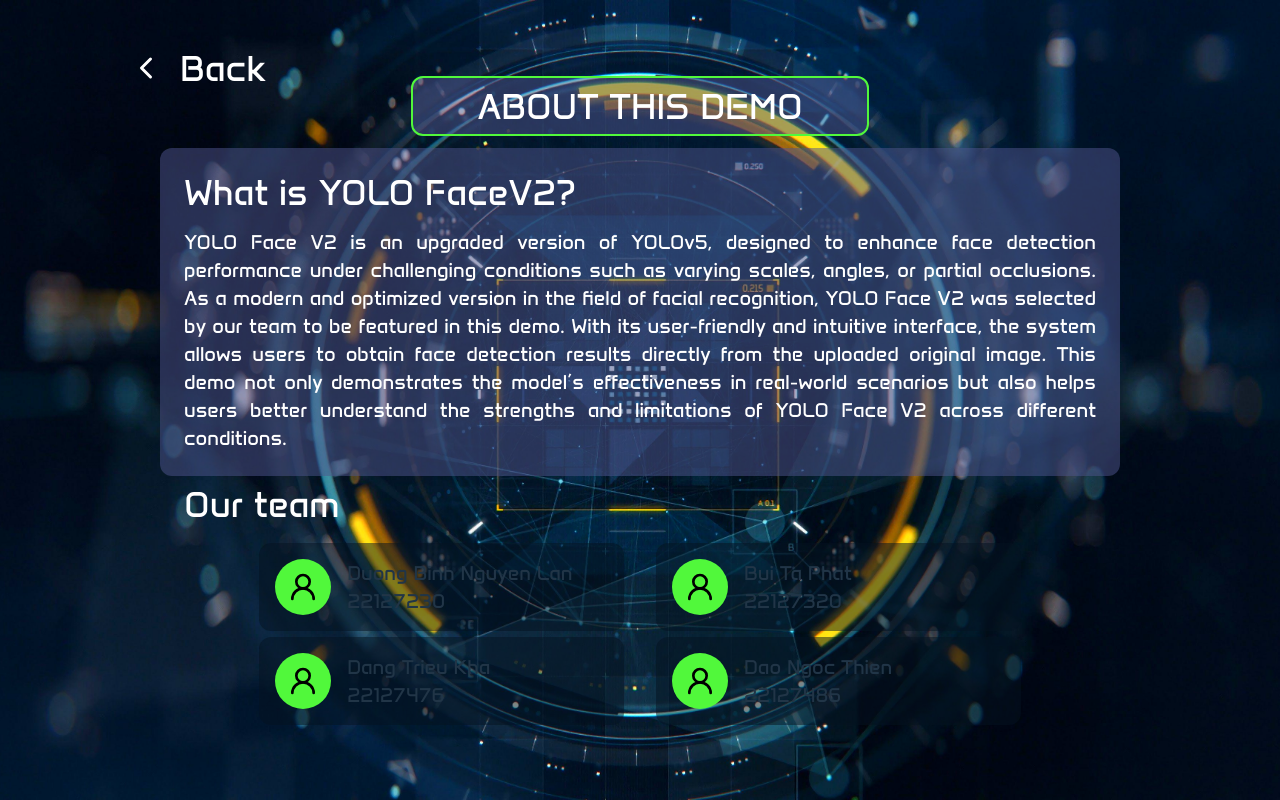
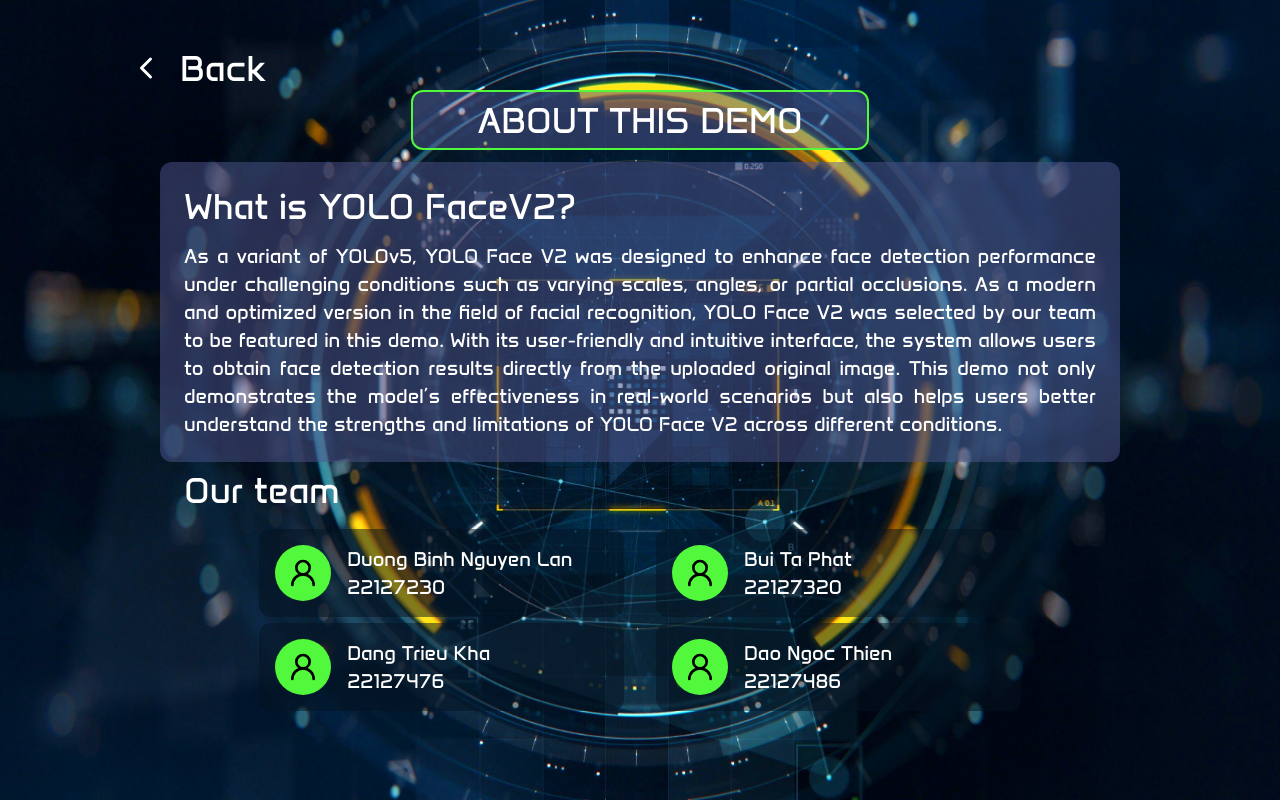
Before and after one commit to JackArrowden/FaceDetectionDemo, a React (Vite) app in the folder frontend/: page /about in a window 1280 px wide. Built offline with nearby package versions, Linux system fonts and the light colour scheme.

Commit message:
frontend: fix bugs: change text color to white

```diff
--- a/frontend/src/components/about/About.tsx
+++ b/frontend/src/components/about/About.tsx
@@ -18,14 +18,14 @@ function AboutPage() {
             </div>
 
             <div className="about-content-cont z-10 rounded-xl w-9/12 my-1 p-6">
-                <p className="about-content-header text-4xl mb-2">What is YOLO FaceV2?</p>
-                <p className="about-content-content text-xl mt-2">
-                    YOLO Face V2 is an upgraded version of YOLOv5, designed to enhance face detection performance under challenging conditions such as varying scales, angles, or partial occlusions. As a modern and optimized version in the field of facial recognition, YOLO Face V2 was selected by our team to be featured in this demo. With its user-friendly and intuitive interface, the system allows users to obtain face detection results directly from the uploaded original image. This demo not only demonstrates the model’s effectiveness in real-world scenarios but also helps users better understand the strengths and limitations of YOLO Face V2 across different conditions.
+                <p className="about-content-header text-4xl mb-2 text-white">What is YOLO FaceV2?</p>
+                <p className="about-content-content text-xl mt-2 text-white">
+                    As a variant of YOLOv5, YOLO Face V2 was designed to enhance face detection performance under challenging conditions such as varying scales, angles, or partial occlusions. As a modern and optimized version in the field of facial recognition, YOLO Face V2 was selected by our team to be featured in this demo. With its user-friendly and intuitive interface, the system allows users to obtain face detection results directly from the uploaded original image. This demo not only demonstrates the model’s effectiveness in real-world scenarios but also helps users better understand the strengths and limitations of YOLO Face V2 across different conditions.
                 </p>
             </div>
 
             <div className="flex flex-col justify-center z-10 rounded-xl w-9/12 my-1 px-6">
-                <p className="about-content-header text-4xl mb-2">Our team</p>
+                <p className="about-content-header text-4xl mb-2 text-white">Our team</p>
                 <div className="mt-2 flex flex-row justify-center flex-wrap">
                     {teamInfo.map((member, index) => (
                         <div
@@ -37,8 +37,8 @@ function AboutPage() {
                                 <UserRound size={32} color='black'/>
                             </div>
                             <div key={index} className="flex flex-col">
-                                <p className="text-xl">{member.name}</p>
-                                <p className="text-xl">{member.id}</p>
+                                <p className="text-xl text-white">{member.name}</p>
+                                <p className="text-xl text-white">{member.id}</p>
                             </div>
                         </div>
                     ))}
--- a/frontend/src/components/demo/Demo.tsx
+++ b/frontend/src/components/demo/Demo.tsx
@@ -143,7 +143,7 @@ function DemoPage() {
                     className="flex justify-center items-center gap-2 px-6 py-3 bg-[#51F83B] hover:bg-[#6cae63] rounded-full transition-all duration-300 cursor-pointer"
                 >
                     <p className="text-black font-semibold text-xl">Add File</p>
-                    <ArrowUp size={28} />
+                    <ArrowUp color='black' size={28} />
                 </div>
             </div>
 
```
